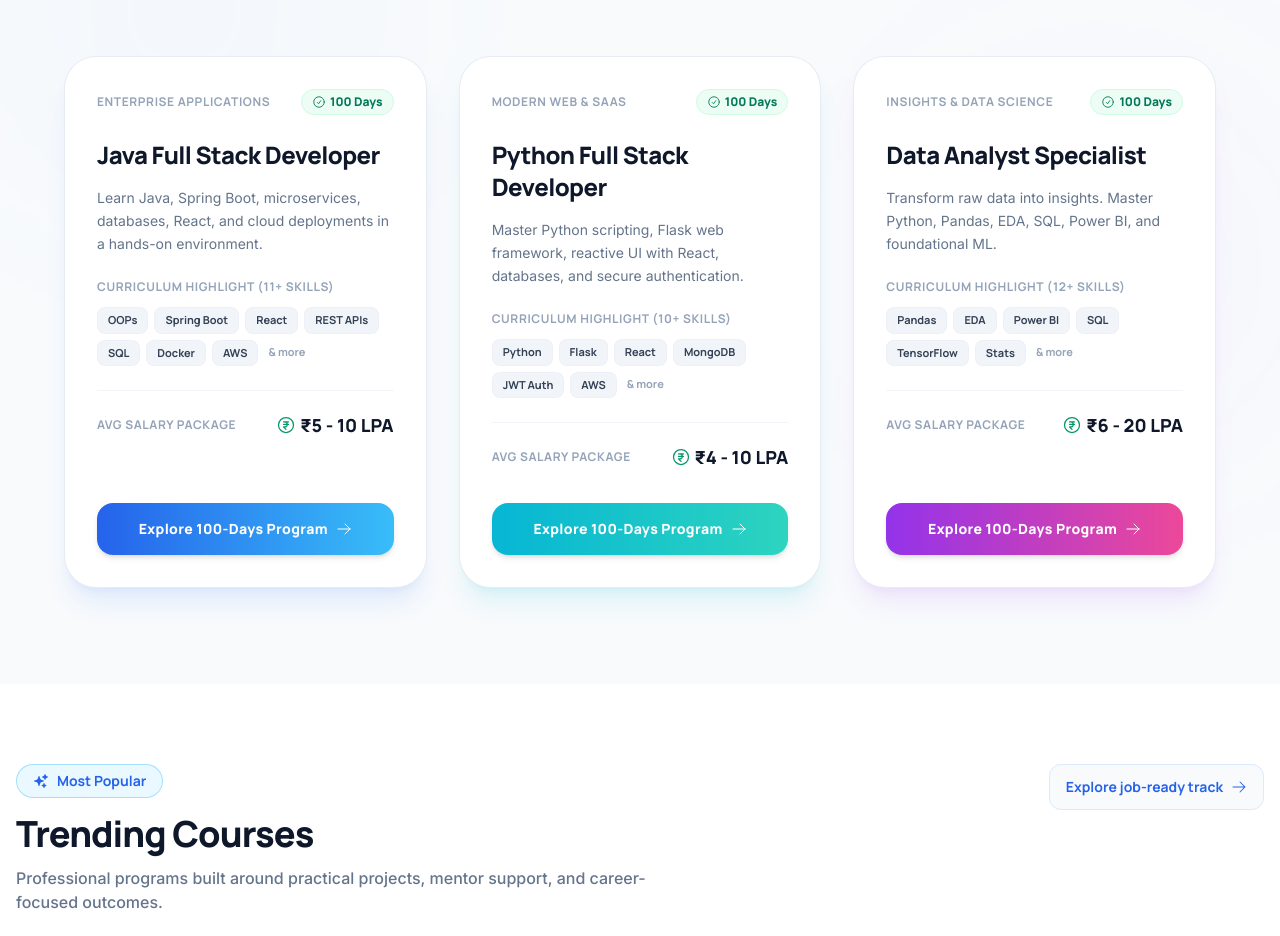
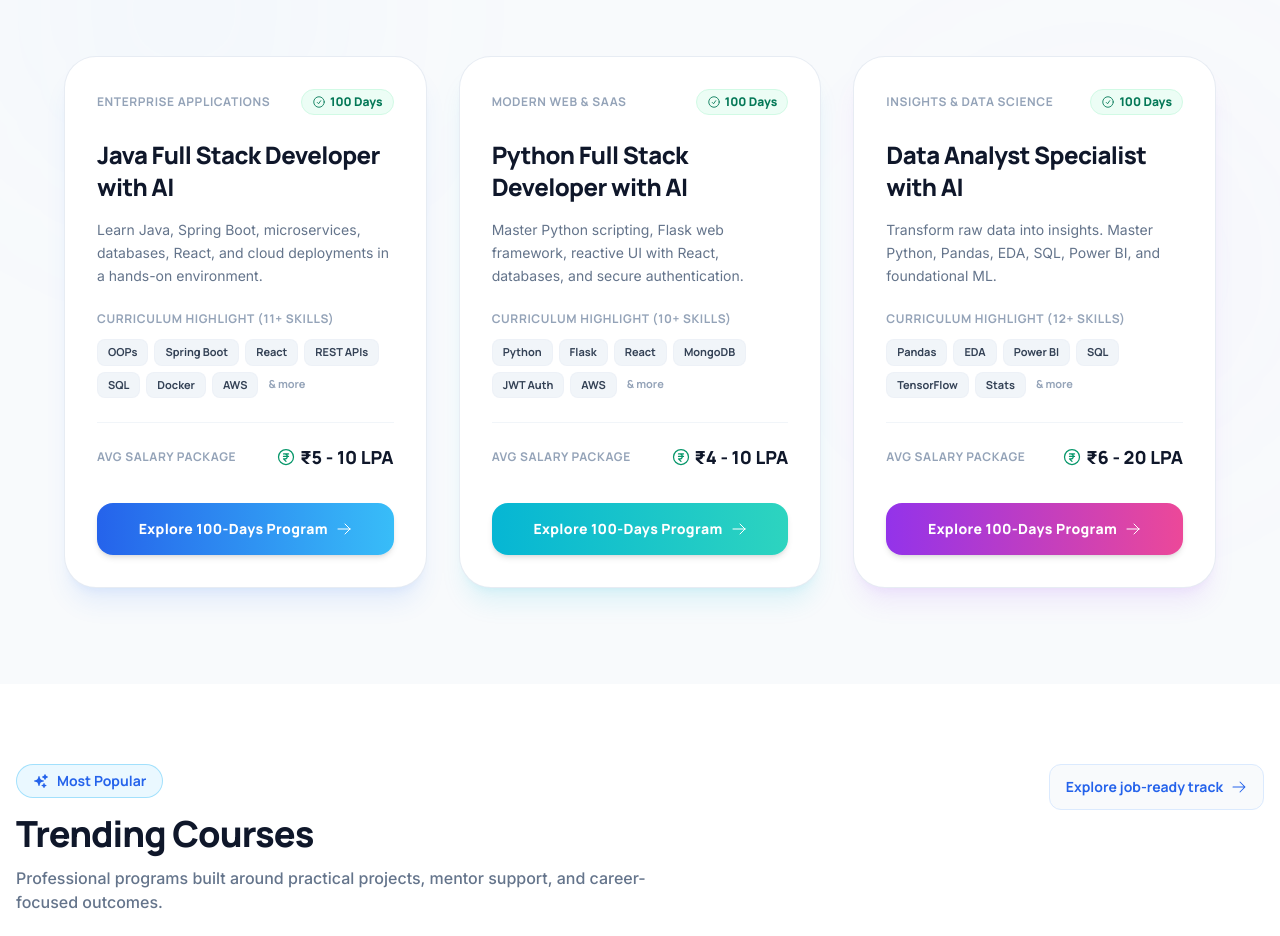
Before and after one commit to bhargavibattula/ah-career-academy, a React (Vite) app in the folder frontend/: page / in a window 1280 px wide. Shown: the part 1660-2596 px from the top of the page. Built offline with nearby package versions, Linux system fonts and the light colour scheme; no server answers.

Commit message:
update job acceleration program cards to include 'with AI' branding

```diff
--- a/frontend/src/components/JobAccelerationProgram.jsx
+++ b/frontend/src/components/JobAccelerationProgram.jsx
@@ -10,7 +10,7 @@ import {
 
 const programs = [
   {
-    title: "Java Full Stack Developer",
+    title: "Java Full Stack Developer with AI",
     slug: "java-full-stack",
     subtitle: "Enterprise Applications",
     description: "Learn Java, Spring Boot, microservices, databases, React, and cloud deployments in a hands-on environment.",
@@ -22,7 +22,7 @@ const programs = [
     borderHover: "hover:border-blue-500/50"
   },
   {
-    title: "Python Full Stack Developer",
+    title: "Python Full Stack Developer with AI",
     slug: "python-full-stack",
     subtitle: "Modern Web & SaaS",
     description: "Master Python scripting, Flask web framework, reactive UI with React, databases, and secure authentication.",
@@ -34,7 +34,7 @@ const programs = [
     borderHover: "hover:border-cyan-500/50"
   },
   {
-    title: "Data Analyst Specialist",
+    title: "Data Analyst Specialist with AI",
     slug: "data-analytics",
     subtitle: "Insights & Data Science",
     description: "Transform raw data into insights. Master Python, Pandas, EDA, SQL, Power BI, and foundational ML.",
```
